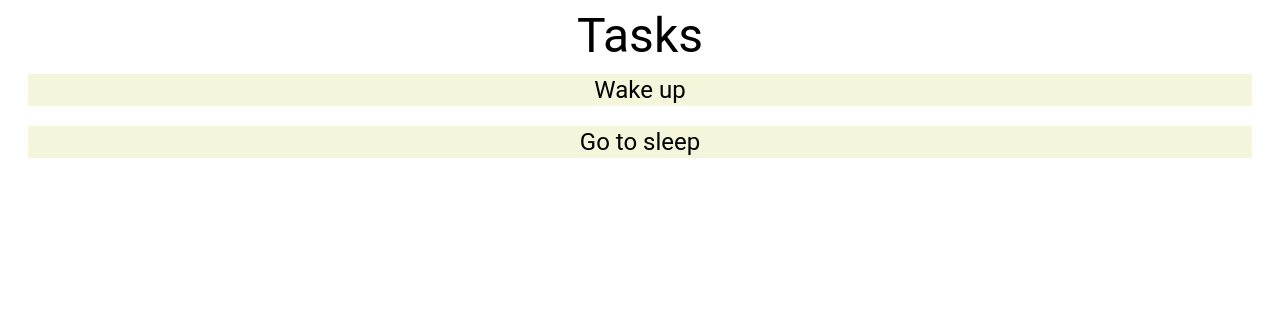
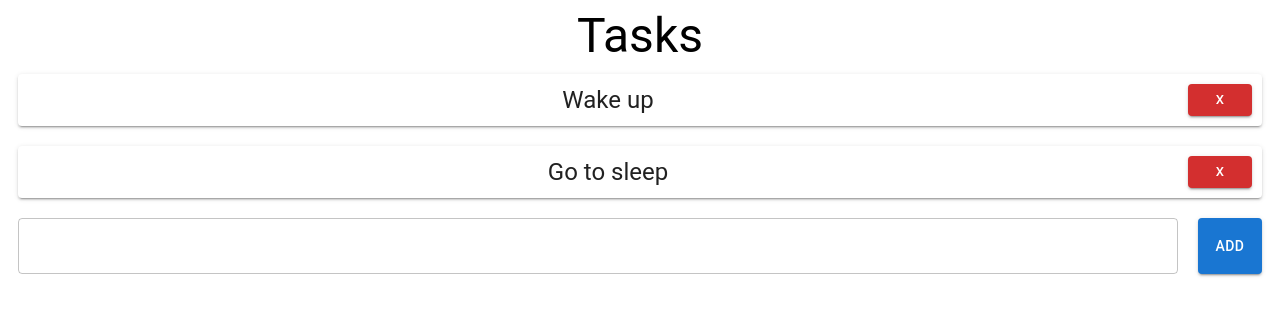
Before and after one commit to furkanhaney/task-manager, a Next.js app: page / in a window 1280 px wide. Shown: the top 316 px of the page. Built offline with nearby package versions, Linux system fonts and the light colour scheme.

Commit message:
Factored out Card and Tasklist

```diff
--- a/components/Main.tsx
+++ b/components/Main.tsx
@@ -1,29 +1,27 @@
-import { Box, Grid, Typography, Stack } from "@mui/material";
+import { useState, useEffect } from "react";
+import TaskList from "./views/TaskList";
 
-const Card = (props: { name: string }) => (
-  <Box style={{ margin: "10px 20px", background: "beige" }}>
-    <Typography variant="h5" align="center">
-      {props.name}
-    </Typography>
-  </Box>
-);
+const INITIAL_TASKS = ["Wake up", "Go to sleep"];
 
-const Main = () => (
-  <main>
-    <Grid container>
-      <Grid xs={12} item>
-        <Typography variant="h3" align="center">
-          Tasks
-        </Typography>
-      </Grid>
-      <Grid xs={12} item>
-        <Stack direction="column">
-          <Card name="Wake up" />
-          <Card name="Go to sleep" />
-        </Stack>
-      </Grid>
-    </Grid>
-  </main>
-);
+const Main = () => {
+  const [tasks, setTasks] = useState<string[]>(INITIAL_TASKS);
+
+  const handleAdd = (task: string) => {
+    setTasks(tasks.concat([task]));
+  };
+
+  const handleRemove = (task: string) => {
+    setTasks(tasks.filter((task_i) => task_i !== task));
+  };
+  return (
+    <main>
+      <TaskList
+        tasks={tasks}
+        handleAdd={handleAdd}
+        handleRemove={handleRemove}
+      />
+    </main>
+  );
+};
 
 export default Main;
--- /dev/null
+++ b/components/views/Card.tsx
@@ -0,0 +1,21 @@
+import { Stack, Typography, Paper, Button } from "@mui/material";
+
+const Card = (props: { name: string; handleRemove: () => void }) => (
+  <Paper elevation={2} style={{ margin: "10px", padding: "10px" }}>
+    <Stack direction="row">
+      <Typography style={{ width: "100%" }} variant="h5" align="center">
+        {props.name}
+      </Typography>
+      <Button
+        onClick={() => props.handleRemove()}
+        variant="contained"
+        size="small"
+        color="error"
+      >
+        X
+      </Button>
+    </Stack>
+  </Paper>
+);
+
+export default Card;
--- /dev/null
+++ b/components/views/TaskList.tsx
@@ -0,0 +1,58 @@
+import { useState } from "react";
+import { Typography, Stack, TextField, Button } from "@mui/material";
+import Card from "./Card";
+
+const TaskList = (props: {
+  tasks: string[];
+  handleAdd: (task: string) => void;
+  handleRemove: (task: string) => void;
+}) => {
+  const [newTask, setNewTask] = useState("");
+
+  const handleAdd = () => {
+    props.handleAdd(newTask);
+    setNewTask("");
+  };
+
+  const handleOnChange = (e: any) => {
+    setNewTask(e.target.value);
+  };
+
+  const handleRemove = (task: string) => {
+    props.handleRemove(task);
+  };
+
+  return (
+    <Stack>
+      <Typography variant="h3" align="center">
+        Tasks
+      </Typography>
+      <Stack direction="column">
+        {props.tasks.map((task) => (
+          <Card
+            key={task}
+            name={task}
+            handleRemove={() => handleRemove(task)}
+          />
+        ))}
+        <Stack direction="row">
+          <TextField
+            required={true}
+            value={newTask}
+            onChange={handleOnChange}
+            style={{ margin: "10px", width: "100%" }}
+          />
+          <Button
+            onClick={handleAdd}
+            style={{ margin: "10px" }}
+            variant="contained"
+          >
+            Add
+          </Button>
+        </Stack>
+      </Stack>
+    </Stack>
+  );
+};
+
+export default TaskList;
--- /dev/null
+++ b/types/index.ts
@@ -0,0 +1,3 @@
+export interface {
+    name: string;
+};
```
